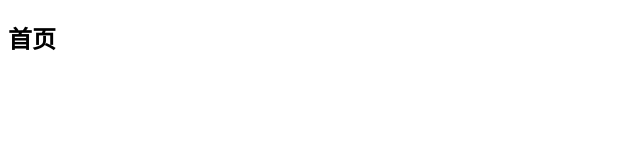
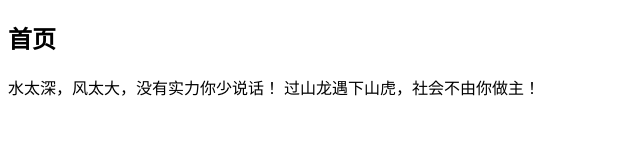
Before and after one commit to song237/git-demo, a plain HTML site: page index.html in a window 1280 px wide. Shown: the whole page, without its empty margins (0-640 px from the left). Drawn offline with Linux system fonts and the light colour scheme.

Commit message:
臭傻逼

```diff
--- a/index.html
+++ b/index.html
@@ -10,6 +10,9 @@
 
 <body>
     <h2>首页</h2>
+水太深，风太大，没有实力你少说话！
+过山龙遇下山虎，社会不由你做主！
+
 </body>
 
 </html>
```
